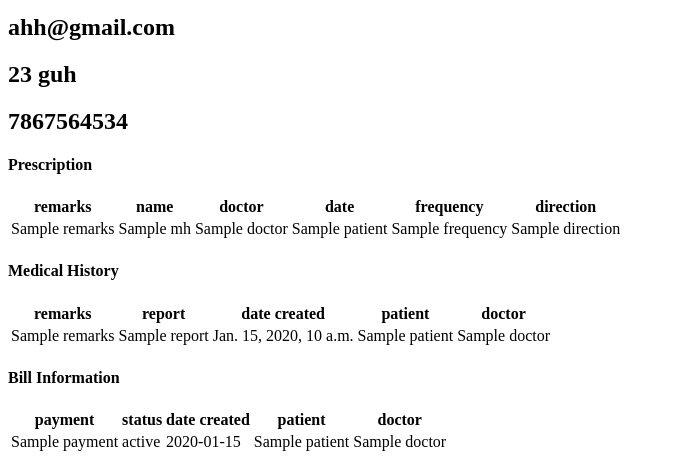
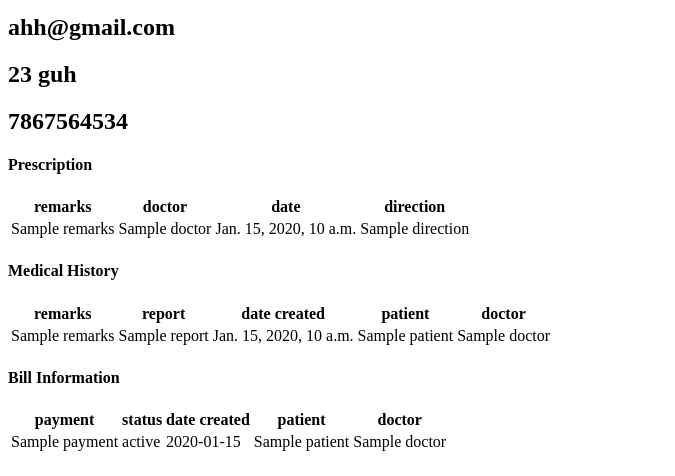
Before and after one commit to suji321/ADC-Care, a Django app: template backend/adc/doctors/templates/doctors/patient_info.html in a window 1280 px wide. Shown: the part 160-636 px from the top of the page, without its empty margins (0-675 px from the left). Run offline with Django 3.2, Linux system fonts and the light colour scheme; data comes from the database, SQL or seed files in the repository; the template is opened without the code that fills it: values that come from a table or form of the project are taken from there, most other values are stand-ins (such as "Sample title", 1, 10 or a date in 2020).

Commit message:
prescription

```diff
--- a/backend/adc/clinic/models.py
+++ b/backend/adc/clinic/models.py
@@ -35,9 +35,10 @@ class BillInfo(models.Model):
 
 
 class Prescription(models.Model):
-    name = models.CharField(max_length=30)
-    frequency = models.CharField(max_length=60)
+    # name = models.CharField(max_length=30)
+    # frequency = models.CharField(max_length=60)
     direction = models.CharField(max_length=150)
     remarks = models.CharField(max_length=100)
     patient =  models.ForeignKey(Patient, null=True, on_delete= models.CASCADE)
     doctor = models.ForeignKey(Doctors, null=True, on_delete=models.CASCADE)
+    date_created = models.DateTimeField(auto_now_add=True, null=True)
--- a/backend/adc/doctors/templates/doctors/patient_info.html
+++ b/backend/adc/doctors/templates/doctors/patient_info.html
@@ -19,21 +19,20 @@
     <table>
         <tr>
             <th>remarks</th>
-            <th>name</th>
+
             <th>doctor</th>
             <th>date</th>
-            <th>frequency</th>
+
             <th>direction</th>
         </tr>
          {% for mh in mh %}
 
         <tr>
             <td>{{mh.remarks}}</td>
-            <td>{{mh.name}}</td>
+
             <td>{{mh.doctor.dname}}</td>
-            <td>{{mh.patient.pname}}</td>
+            <td>{{mh.date_created}}</td>
 
-            <td>{{mh.frequency}}</td>
             <td>{{mh.direction}}</td>
 
         </tr>
```
Also changed, not shown: backend/adc/clinic/migrations/0006_remove_prescription_frequency_and_more.py (added), backend/adc/db.sqlite3.
